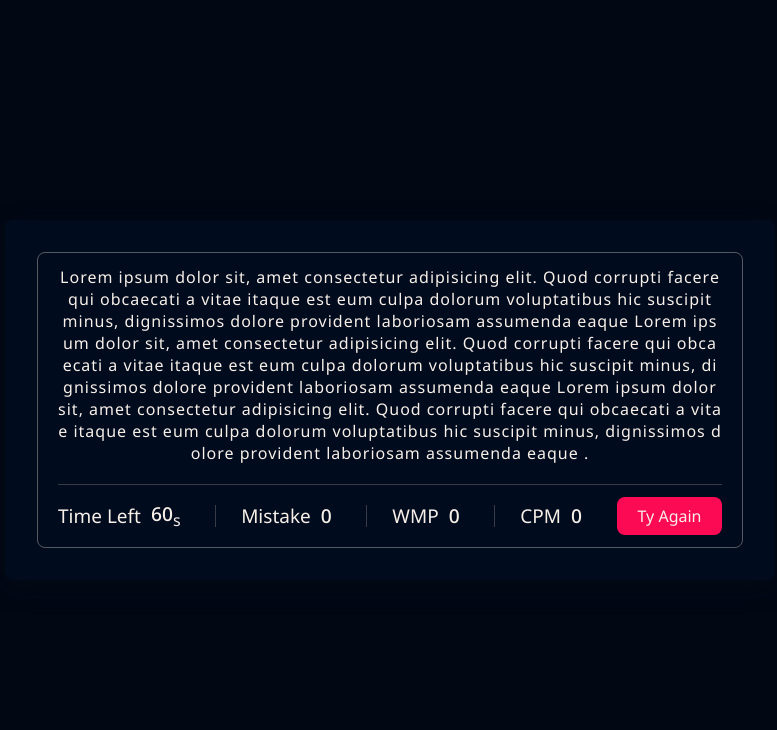
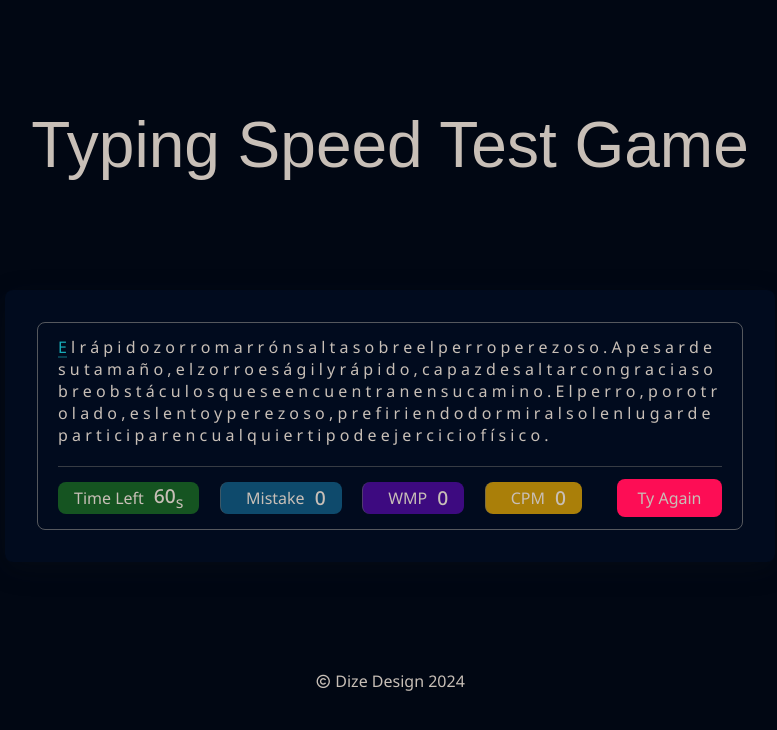
Before and after one commit to codewithandres/-34DayCode-Typing-Speed-Test-Game, a plain HTML site: page index.html in a window 1280 px wide. Both pictures are taken after a click on the button "Ty Again". Shown: the whole page, without its empty margins (250-1027 px from the left). Drawn offline with nearby package versions, Linux system fonts and the light colour scheme; a web font is replaced by a local one.

Commit message:
se termino el protecto

```diff
--- a/css/main.css
+++ b/css/main.css
@@ -1,5 +1,5 @@
 /* google Font Onest*/
-@import url('https://fonts.googleapis.com/css2?family=Noto+Sans:ital,wght@0,100..900;1,100..900&display=swap');
+@import url('https://fonts.googleapis.com/css2?family=Noto+Sans:ital,wght@0,100..900;1,100..900&family=Protest+Revolution&display=swap');
 
 * {
     margin: 0;
@@ -16,7 +16,7 @@
 :root {
     --bg-color: hsl(219, 91%, 4%);
     --bg-secondary-color: hsl(219, 94%, 6%);
-    --color-white: hsl(32, 52%, 94%);
+    --color-white: hsl(30, 13%, 75%);
 }
 
 body {
@@ -25,10 +25,17 @@ body {
     min-height: 100vh;
 
     display: flex;
-    justify-content: center;
+    justify-content: space-evenly;
     align-items: center;
     flex-direction: column;
     margin: 0 1em;
+}
+
+h1 {
+    font-family: "Protest Revolution", sans-serif;
+    font-weight: 400;
+    font-style: normal;
+    font-size: 4rem;
 }
 
 .wrapper {
@@ -40,6 +47,12 @@ body {
     box-shadow: rgba(27, 27, 29, 0.2) 0px 7px 29px 0px;
 }
 
+.wrapper .input-field {
+    z-index: -999;
+    position: absolute;
+    opacity: 0;
+}
+
 .wrapper .content-box {
     padding: 13px 20px 0;
     border: 1px solid hsla(0, 0%, 47%, 0.712);
@@ -49,9 +62,46 @@ body {
 .typingh-text p {
     font-size: 1rem;
     text-wrap: pretty;
-    text-align: center;
-    letter-spacing: 1px;
+
     word-break: break-all;
+
+}
+
+.typingh-text p span {
+    position: relative;
+}
+
+.typingh-text p span.correct {
+    color: #56964f;
+}
+
+.typingh-text p span.incorrect {
+    color: hsl(342, 98%, 52%);
+    background-color: #ffc0cb;
+    /* outline: 1px solid #ffff; */
+    border-radius: 4px;
+}
+
+.typingh-text p span.active {
+    color: #17abb8;
+}
+
+.typingh-text p span.active::before {
+    content: '';
+    position: absolute;
+    bottom: 0;
+    left: 0;
+    height: 2px;
+    width: 100%;
+    opacity: 0;
+    background-color: #17abb8;
+    animation: blink 1s ease-in-out infinite;
+}
+
+@keyframes blink {
+    50% {
+        opacity: 1;
+    }
 }
 
 .typingh-text::-webkit-scrollbar {
@@ -76,7 +126,7 @@ body {
 .content .result-details {
     display: flex;
     justify-content: space-between;
-    flex-wrap: wrap;
+
 
     width: calc(100% - 140px);
 }
@@ -84,9 +134,26 @@ body {
 .result-details li {
     display: flex;
     align-items: center;
+    flex-wrap: nowrap;
 
     list-style: none;
-    height: 22px;
+    /* color: #9e9d9d; */
+    max-height: 22px;
+    background-color: hsla(114, 69%, 50%, 0.356);
+    padding: 1rem;
+    border-radius: .5rem;
+}
+
+.result-details li:nth-child(2) {
+    background-color: hsl(202, 77%, 24%);
+}
+
+.result-details li:nth-child(3) {
+    background-color: hsl(266, 86%, 27%);
+}
+
+.result-details li:nth-child(4) {
+    background-color: hsla(44, 99%, 50%, 0.671);
 }
 
 .result-details li:not(:first-child) span {
@@ -99,7 +166,7 @@ body {
 }
 
 .result-details p {
-    font-size: 19px;
+    font-size: 1rem;
 }
 
 .result-details li span {
@@ -118,7 +185,7 @@ body {
     padding: 8px 0;
     width: 105px;
     color: var(--color-white);
-    background-color: #fd0a54;
+    background-color: hsl(342, 98%, 52%);
     cursor: pointer;
     border-radius: .5em;
     font-size: 1rem;
--- a/index.html
+++ b/index.html
@@ -5,6 +5,8 @@
     <meta charset="UTF-8">
     <meta name="viewport" content="width=device-width, initial-scale=1.0">
     <title>Typing Speed Test | Dize Desing</title>
+    <!-- Remix ICon -->
+    <link href="https://cdn.jsdelivr.net/npm/remixicon@4.2.0/fonts/remixicon.css" rel="stylesheet" />
     <!-- custom css -->
     <link rel="stylesheet" href="css/main.css">
     <!-- custom Js -->
@@ -12,19 +14,12 @@
 </head>
 
 <body>
+    <h1>Typing Speed Test Game</h1>
     <div class="wrapper">
+        <input type="text" class="input-field">
         <div class="content-box">
             <div class="typingh-text">
-                <p>Lorem ipsum dolor sit, amet consectetur adipisicing elit. Quod corrupti facere qui obcaecati a vitae
-                    itaque est eum culpa dolorum voluptatibus hic suscipit minus, dignissimos dolore provident
-                    laboriosam assumenda eaque
-                    Lorem ipsum dolor sit, amet consectetur adipisicing elit. Quod corrupti facere qui obcaecati a vitae
-                    itaque est eum culpa dolorum voluptatibus hic suscipit minus, dignissimos dolore provident
-                    laboriosam assumenda eaque
-                    Lorem ipsum dolor sit, amet consectetur adipisicing elit. Quod corrupti facere qui obcaecati a vitae
-                    itaque est eum culpa dolorum voluptatibus hic suscipit minus, dignissimos dolore provident
-                    laboriosam assumenda eaque
-                    .</p>
+                <p></p>
             </div>
             <div class="content">
                 <ul class="result-details">
@@ -49,6 +44,7 @@
             </div>
         </div>
     </div>
+    <footer><i class="ri-copyright-line"></i> Dize Design 2024</footer>
 </body>
 
 </html>
--- a/js/app.js
+++ b/js/app.js
@@ -0,0 +1,132 @@
+// Importamos los párrafos desde el archivo "paragraf.js"
+import { paragraphs } from "./paragraf.js";
+
+// Seleccionamos los elementos del DOM que vamos a utilizar
+const typingText = document.querySelector('.typingh-text p'),
+    inputField = document.querySelector('.wrapper .input-field'),
+    mistakeTag = document.querySelector('.mistake span'),
+    wmpTag = document.querySelector('.wmp span'),
+    cmpTag = document.querySelector('.cpm span'),
+    timeTag = document.querySelector('.time span b'),
+    traiganBtn = document.querySelector('button');
+
+// Inicializamos las variables que vamos a utilizar
+let mistakes, isTyping;
+let timer,
+    maxTime = 60,
+    leftTimer = maxTime;
+let chartIndex = mistakes = isTyping = 0;
+
+// Función para seleccionar un párrafo aleatorio
+const ramdomParagraf = () => {
+    // Seleccionamos un índice aleatorio de los párrafos
+    let ranIndex = Math.floor(Math.random() * paragraphs.length);
+
+    // Limpiamos el texto actual
+    typingText.innerHTML = '';
+    // Dividimos el párrafo en caracteres y los añadimos al DOM
+    paragraphs[ranIndex].split('').map(chart => {
+        let spanTag = `<span>${chart}</span> `;
+        typingText.innerHTML += spanTag;
+    });
+    // Marcamos el primer carácter como activo
+    typingText.querySelectorAll('span')[0].classList.add('active');
+
+    // Añadimos eventos para enfocar el campo de entrada al pulsar una tecla o hacer clic en el texto
+    document.addEventListener('keydown', () => inputField.focus());
+    typingText.addEventListener('click', inputField.focus());
+};
+
+// Función para iniciar la escritura
+const initTyping = () => {
+    // Obtenemos todos los caracteres del texto
+    const characters = typingText.querySelectorAll('span');
+    // Obtenemos el carácter actual del campo de entrada
+    let typeChart = inputField.value.split('')[chartIndex];
+
+    // Si aún quedan caracteres por escribir y queda tiempo
+    if (chartIndex < characters.length - 1 && leftTimer > 0) {
+        // Si no estamos escribiendo, iniciamos el temporizador
+        if (!isTyping) {
+            timer = setInterval(initTimer, 1000);
+            isTyping = true;
+        };
+
+        // Si el carácter actual es nulo, retrocedemos un carácter
+        if (typeChart == null) {
+            chartIndex--;
+            // Si el carácter era incorrecto, restamos un error
+            if (characters[chartIndex].classList.contains('incorrect')) {
+                mistakes--;
+            };
+            // Eliminamos las clases de correcto e incorrecto del carácter
+            characters[chartIndex].classList.remove('correct', 'incorrect');
+
+        } else {
+            // Si el carácter es correcto, lo marcamos como tal
+            if (characters[chartIndex].textContent === typeChart) {
+                characters[chartIndex].classList.add('correct');
+            } else {
+                // Si el carácter es incorrecto, lo marcamos como tal y sumamos un error
+                mistakes++;
+                characters[chartIndex].classList.add('incorrect');
+            };
+            // Avanzamos al siguiente carácter
+            chartIndex++;
+        };
+        // Eliminamos la clase activa de todos los caracteres y la añadimos al carácter actual
+        [...characters].map(span => span.classList.remove('active'));
+        characters[chartIndex].classList.add('active');
+
+        // Calculamos las palabras por minuto, los errores y los caracteres correctos
+        let wpm = Math.round((((chartIndex - mistakes) / 5) / (maxTime - leftTimer)) * 60);
+        wpm = wpm < 0 || !wpm || wpm === Infinity ? 0 : wpm;
+
+        // Actualizamos los contadores en el DOM
+        wmpTag.textContent = wpm;
+        mistakeTag.textContent = mistakes;
+        cmpTag.textContent = chartIndex - mistakes;
+    } else {
+        // Si hemos terminado, limpiamos el campo de entrada y detenemos el temporizador
+        inputField.value = '';
+        clearInterval(timer);
+    };
+};
+
+// Función para actualizar el temporizador
+const initTimer = () => {
+    // Si queda tiempo, lo restamos
+    if (leftTimer > 0) {
+        leftTimer--;
+        timeTag.textContent = leftTimer;
+    } else {
+        // Si no queda tiempo, detenemos el temporizador
+        clearInterval(timer)
+    };
+};
+
+// Función para reiniciar el juego
+const resetGame = () => {
+    // Seleccionamos un nuevo párrafo aleatorio
+    ramdomParagraf();
+
+    // Limpiamos el campo de entrada y detenemos el temporizador
+    inputField.value = '';
+    clearInterval(timer)
+
+    // Reiniciamos las variables
+    leftTimer = maxTime,
+        chartIndex = mistakes = isTyping;
+
+    // Actualizamos los contadores en el DOM
+    timeTag.textContent = leftTimer;
+    mistakeTag.textContent = mistakes;
+    wmpTag.textContent = 0;
+    cmpTag.textContent = 0;
+};
+
+// Iniciamos el juego seleccionando un párrafo aleatorio
+ramdomParagraf();
+// Añadimos eventos para iniciar la escritura y reiniciar el juego
+inputField.addEventListener('input', initTyping);
+traiganBtn.addEventListener('click', resetGame);
--- /dev/null
+++ b/js/paragraf.js
@@ -0,0 +1,6 @@
+export const paragraphs = [
+    "El rápido zorro marrón salta sobre el perro perezoso. A pesar de su tamaño, el zorro es ágil y rápido, capaz de saltar con gracia sobre obstáculos que se encuentran en su camino. El perro, por otro lado, es lento y perezoso, prefiriendo dormir al sol en lugar de participar en cualquier tipo de ejercicio físico.",
+    "A lo largo de la historia, los seres humanos han tenido la necesidad de compartir historias. Ya sea a través de pinturas rupestres, escritura, teatro o cine, la narración de historias es una parte integral de nuestra cultura y sociedad. Nos permite conectar con los demás, transmitir conocimientos y experiencias, y explorar nuevos mundos y perspectivas.",
+    "La tecnología ha avanzado a pasos agigantados en las últimas décadas. Desde los primeros ordenadores hasta los smartphones y la inteligencia artificial, la tecnología ha transformado todos los aspectos de nuestras vidas. Nos permite comunicarnos instantáneamente con personas de todo el mundo, acceder a una cantidad infinita de información con solo tocar un botón y hacer nuestras vidas más cómodas y eficientes.",
+    "El fútbol es considerado el deporte más popular en el mundo. Con millones de personas que lo ven y juegan en todo el mundo, el fútbol tiene la capacidad de unir a las personas de todas las edades, razas y culturas. Ya sea en un estadio lleno de aficionados o en un parque local, el fútbol es un deporte que puede ser disfrutado por todos.",
+    "La música puede unir a las personas de una manera que pocas otras cosas pueden hacer. Ya sea a través de una canción que nos recuerda a un ser querido, un concierto que nos hace sentir conectados con una multitud de extraños, o simplemente una melodía!"]
```
